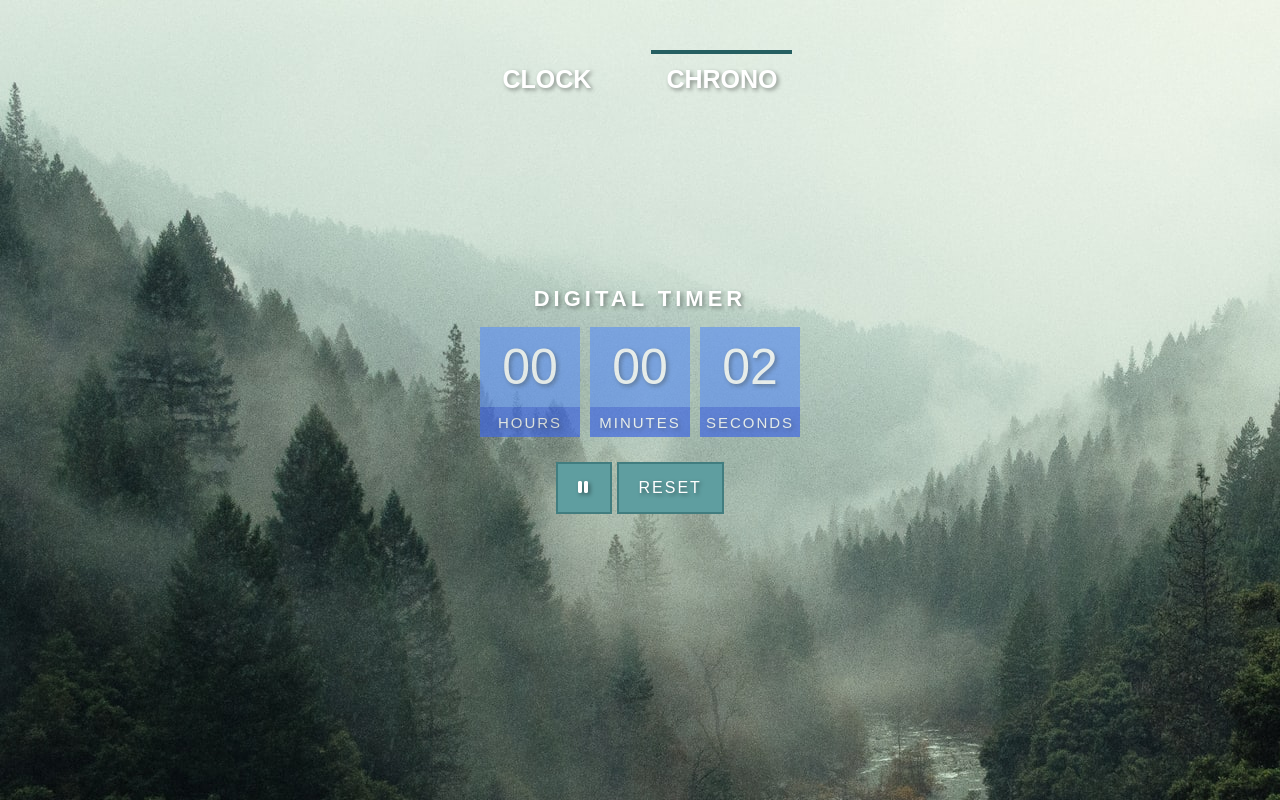
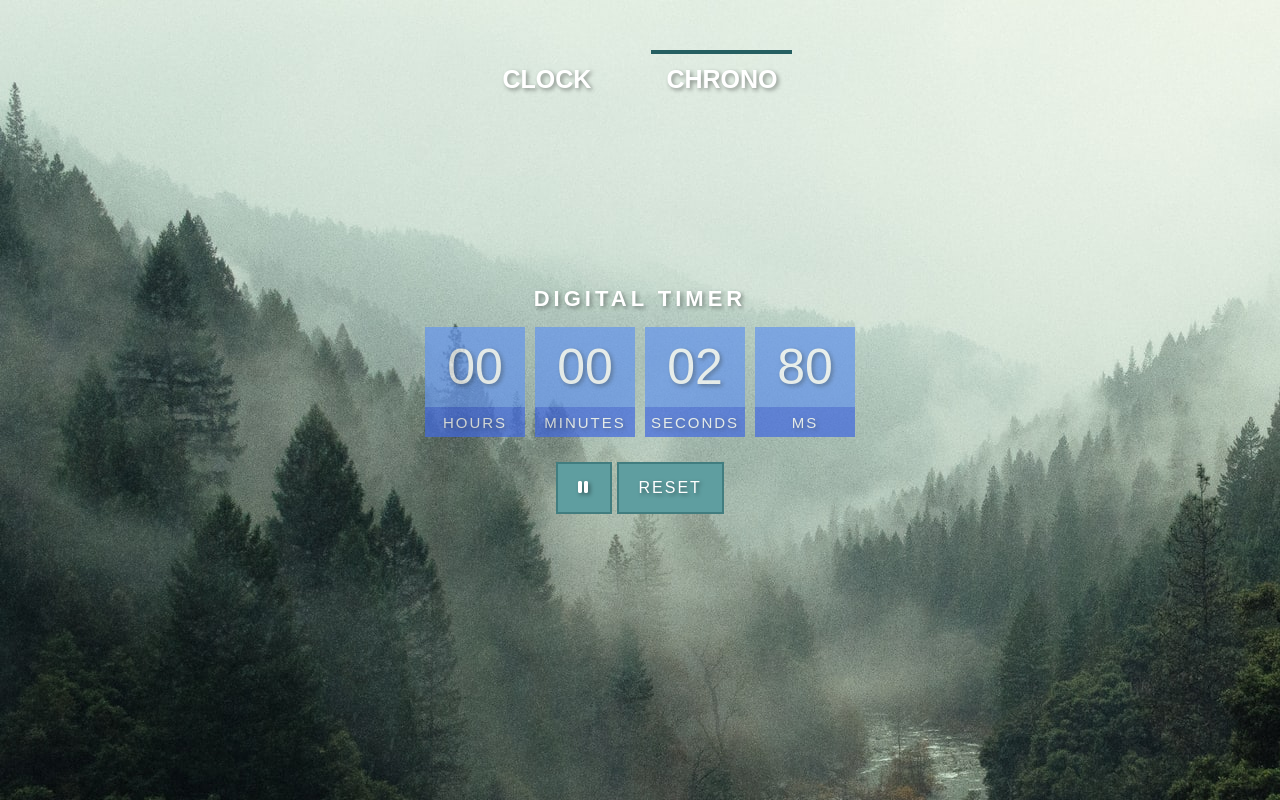
Before and after one commit to Doryae/Clock, a plain HTML site: page chrono.html in a window 1280 px wide. Both pictures are taken after a click on the button "START". Drawn offline with Linux system fonts and the light colour scheme.

Commit message:
Added Ms for the Timer page
The timer has now a format of :
Hour / Minutes / Seconds / Ms

```diff
--- a/chrono.html
+++ b/chrono.html
@@ -40,6 +40,10 @@
         <span id="seconds">00</span>
         <span class="text">Seconds</span>
       </div>
+      <div>
+        <span id="ms">00</span>
+        <span class="text">Ms</span>
+      </div>
     </div>
 
     <div>
--- a/chrono.js
+++ b/chrono.js
@@ -1,6 +1,7 @@
 const hoursElem = document.getElementById("hour")
 const minutesElem = document.getElementById("minutes")
 const secondsElem = document.getElementById("seconds")
+const msElem = document.getElementById("ms")
 const start = document.getElementById("start")
 const play = document.getElementById("play")
 const pause = document.getElementById("pause")
@@ -10,6 +11,7 @@ let interval
 let hours = 0
 let minutes = 0
 let seconds = 0
+let ms = 0
 
 const updateChrono = () => {
   if (minutes === 59 && seconds === 59) {
@@ -25,12 +27,30 @@ const updateChrono = () => {
       minutes = "0" + minutes
     }
     seconds = 0
+  } else if (ms === 99) {
+    seconds++
+    if (seconds < 10) {
+      seconds = "0" + seconds
+    }
+    ms = 0
   } else {
-    seconds++
+    ms++
+    if (ms < 10) {
+      ms = "0" + ms
+    }
   }
 
-  secondsElem.textContent = seconds =
-    seconds < 10 ? "0" + seconds : seconds
+  if (ms === 0) {
+    msElem.textContent = "00"
+  } else {
+    msElem.textContent = ms
+  }
+
+  if (seconds === 0) {
+    secondsElem.textContent = "00"
+  } else {
+    secondsElem.textContent = seconds
+  }
 
   if (minutes === 0) {
     minutesElem.textContent = "00"
@@ -52,7 +72,7 @@ start.addEventListener("click", (e) => {
 
   if (iteration === 0) {
     iteration++
-    interval = setInterval(updateChrono, 1000)
+    interval = setInterval(updateChrono, 10)
     start.textContent = "reset"
     pause.classList.remove("invisible")
   } else {
@@ -80,7 +100,7 @@ pause.addEventListener("click", (e) => {
 
 play.addEventListener("click", (e) => {
   e.preventDefault()
-  interval = setInterval(updateChrono, 1000)
+  interval = setInterval(updateChrono, 10)
   pause.classList.remove("invisible")
   play.classList.add("invisible")
 })
```
